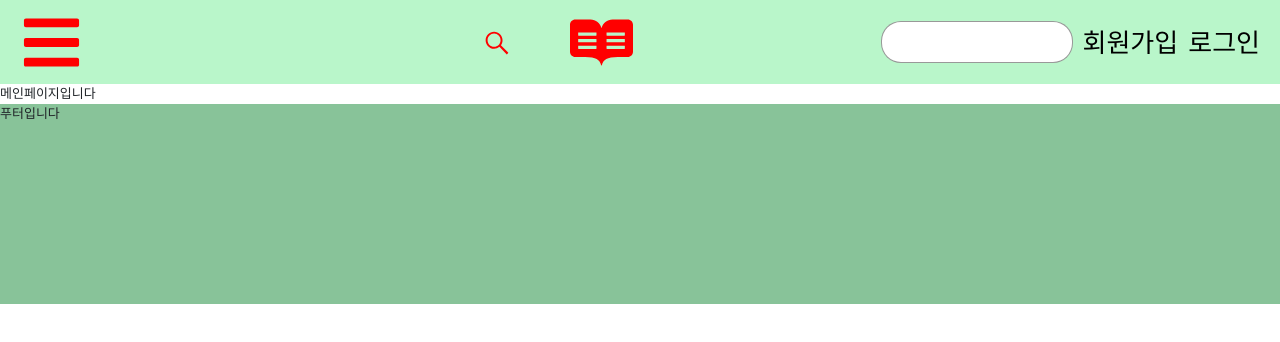
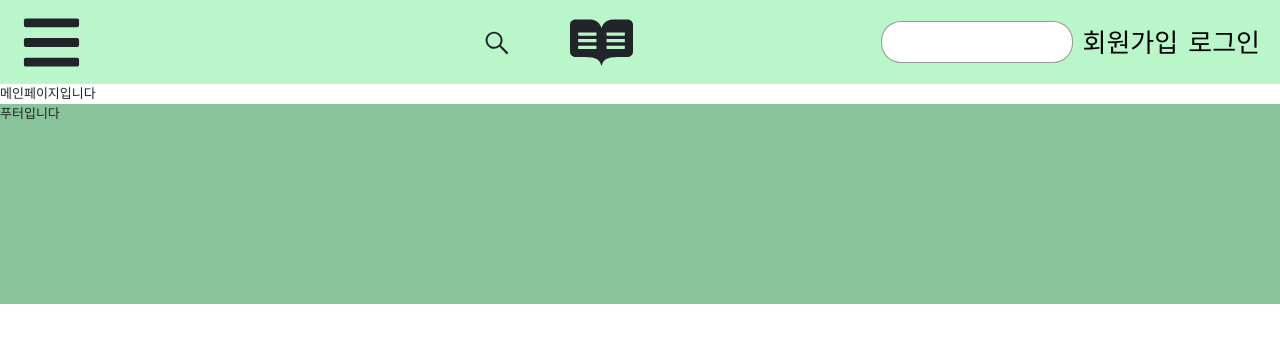
Before and after one commit to codestates-seb/seb40_main_031, a React (Create React App) app in the folder client/: page / in a window 1280 px wide. Shown: the top 342 px of the page. Built offline with nearby package versions, Linux system fonts and the light colour scheme.

Commit message:
✒️Feat:Nav 레이아웃 설정

```diff
--- a/client/src/components/@layout/nav/Nav.js
+++ b/client/src/components/@layout/nav/Nav.js
@@ -9,6 +9,7 @@ import * as S from "./Nav.style"
 const Nav  = () =>{
     return(
         <S.Wrap>
+            <S.LayoutContainer>
             <FaBars className="logo"/>
             <FaReadme className="logo" style={{marginLeft:"240px"}}/>
 
@@ -17,7 +18,7 @@ const Nav  = () =>{
             <SingUpButton title={"회원가입"}/>
             <SingUpButton title={"로그인"} />
             </S.Container>
-
+            </S.LayoutContainer>
         </S.Wrap>
     )
 }
--- a/client/src/components/@layout/nav/Nav.style.js
+++ b/client/src/components/@layout/nav/Nav.style.js
@@ -1,6 +1,13 @@
 import styled from "styled-components";
 
 const Wrap = styled.div`
+   background-color: ${(props) => props.backgoudColor ||'#B9F6CA'};
+   .logo{
+    font-size: 3em;
+   }
+`
+
+const LayoutContainer = styled.div`
    display: flex;
    align-items: center;
    justify-content: space-between;
@@ -10,11 +17,9 @@ const Wrap = styled.div`
    display: flex;
    align-items: center;
    font-size: 21px;
-   background-color: ${(props) => props.backgoudColor ||'#B9F6CA'};
-
-   .logo{
-    color: red;
-    font-size: 3em;
+   @media screen {
+    max-width  : 1320px;
+    margin: auto;
    }
 `
 
@@ -22,4 +27,4 @@ const Container = styled.div`
 display: flex;
 `
 
-export {Wrap, Container}
+export {Wrap, Container, LayoutContainer}
```
